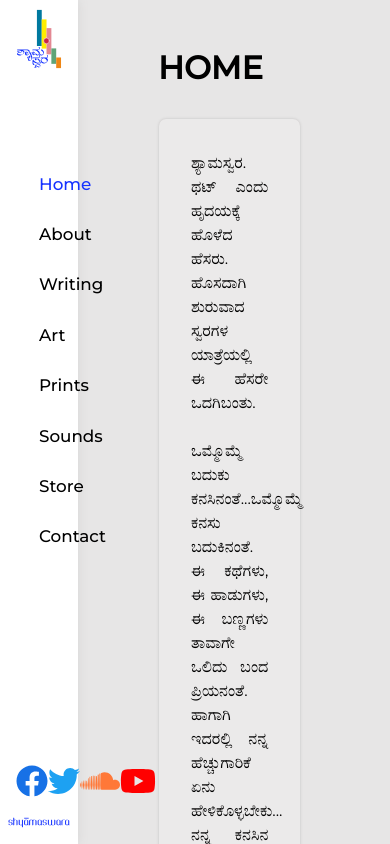
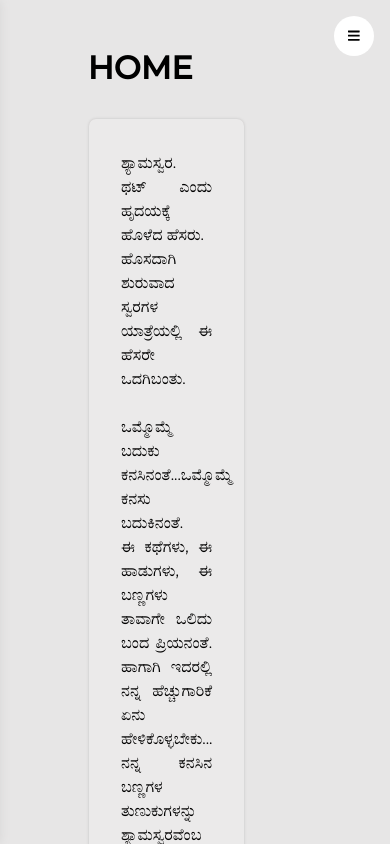
Before and after one commit to ignaciomartind/shyamaswara, a React (Create React App) app: page / in a window 390 px wide. Shown: the top 844 px of the page. Built offline with nearby package versions, Linux system fonts and the light colour scheme.

Commit message:
menu now responsive

```diff
--- a/src/App.css
+++ b/src/App.css
@@ -54,3 +54,9 @@ button{
   background-color: transparent;
   border: none;
 }
+
+@media (max-width: 768px){
+  .home, .about, .writing, .art, .contact, .SV, .store{
+    margin-left: 0;
+  }
+}
--- a/src/App.js
+++ b/src/App.js
@@ -1,4 +1,8 @@
 import React, { useState } from 'react'
+import {FontAwesomeIcon} from '@fortawesome/react-fontawesome'
+
+import {faBars} from '@fortawesome/free-solid-svg-icons'
+import {faCross} from '@fortawesome/free-solid-svg-icons'
 
 import Menu from './components/Menu'
 import Home from './components/Home'
@@ -118,6 +122,8 @@ function App() {
   const [section, setSection] = useState(<Home />)
   const [loading, setLoading] = useState(true)
 
+  const [menuStatus, setMenuStatus] = useState('hide')
+
   function handleClick(e){
     e.preventDefault()
 
@@ -152,6 +158,13 @@ function App() {
       }
 
   }
+  function handleMenu(){
+    if(menuStatus === 'hide'){
+      setMenuStatus('show')
+    }else{
+      setMenuStatus('hide')
+    }
+  }
 
   setTimeout(() => {
     setLoading(false)
@@ -159,7 +172,8 @@ function App() {
 
   return (
       loading ? <Loading /> : <div className="App">
-        <Menu menuLinks={menuLinks} selectedLink={selectedLink} handleClick={handleClick}/>
+        <button className={`btn-menu btn-${menuStatus}`} onClick={handleMenu}><FontAwesomeIcon icon={faBars} /></button>
+        <Menu menuLinks={menuLinks} selectedLink={selectedLink} handleClick={handleClick} menuStatus={menuStatus}/>
         {section}
       </div>
   );
--- a/src/components/Menu.js
+++ b/src/components/Menu.js
@@ -21,7 +21,7 @@ function Menu(props){
         // boxShadow: '0px 0px 3px rgb(204, 202, 202)'
     }
 
-    return <div className="menu">
+    return <div className={`menu menu-${props.menuStatus}`}>
         <img src={logo} style={{ transform: "scale(.8)"}} alt="Shyamaswara logo"/>
         <nav className="menu-nav">
             <ul>
--- a/src/components/styles/menu.css
+++ b/src/components/styles/menu.css
@@ -9,6 +9,7 @@
     display: flex;
     flex-direction: column;
     justify-content: space-between;
+    overflow: hidden;
 }
 .menu-nav{
     margin-top: -7rem;
@@ -55,8 +56,54 @@
 .menu-media > img{
     width: 80%;
 }
+.btn-menu{
+    display: none;
+
+}
 @media (max-width: 1024px){
     .menu{
         left: 0
     }
 }
+@media (max-width: 768px){
+    .menu{
+        right: 100vw;
+        z-index: 1;
+    }
+    .btn-menu{
+        display: inline-block;
+        position: absolute;
+        top: 1rem;
+        right: 1rem;
+        background-color: white;
+        border-radius: 50%;
+        width:40px;
+        height: 40px;
+    }
+    .menu-show{
+        animation: menuShow 500ms ease-out forwards;
+    }
+    .menu-hide{
+        animation: menuHide 500ms ease-out forwards;
+    }
+    @keyframes menuShow{
+        0%{
+            left:-40vw;
+            right: 100vw
+        }
+        100%{
+            left: 0vw;
+            right:60vw
+        }
+    }
+    @keyframes menuHide{
+        0%{
+            left: 0vw;
+            right: 60vw
+        }
+        100%{
+            left: -40vw;
+            right:100vw
+        }
+    }
+}
```
